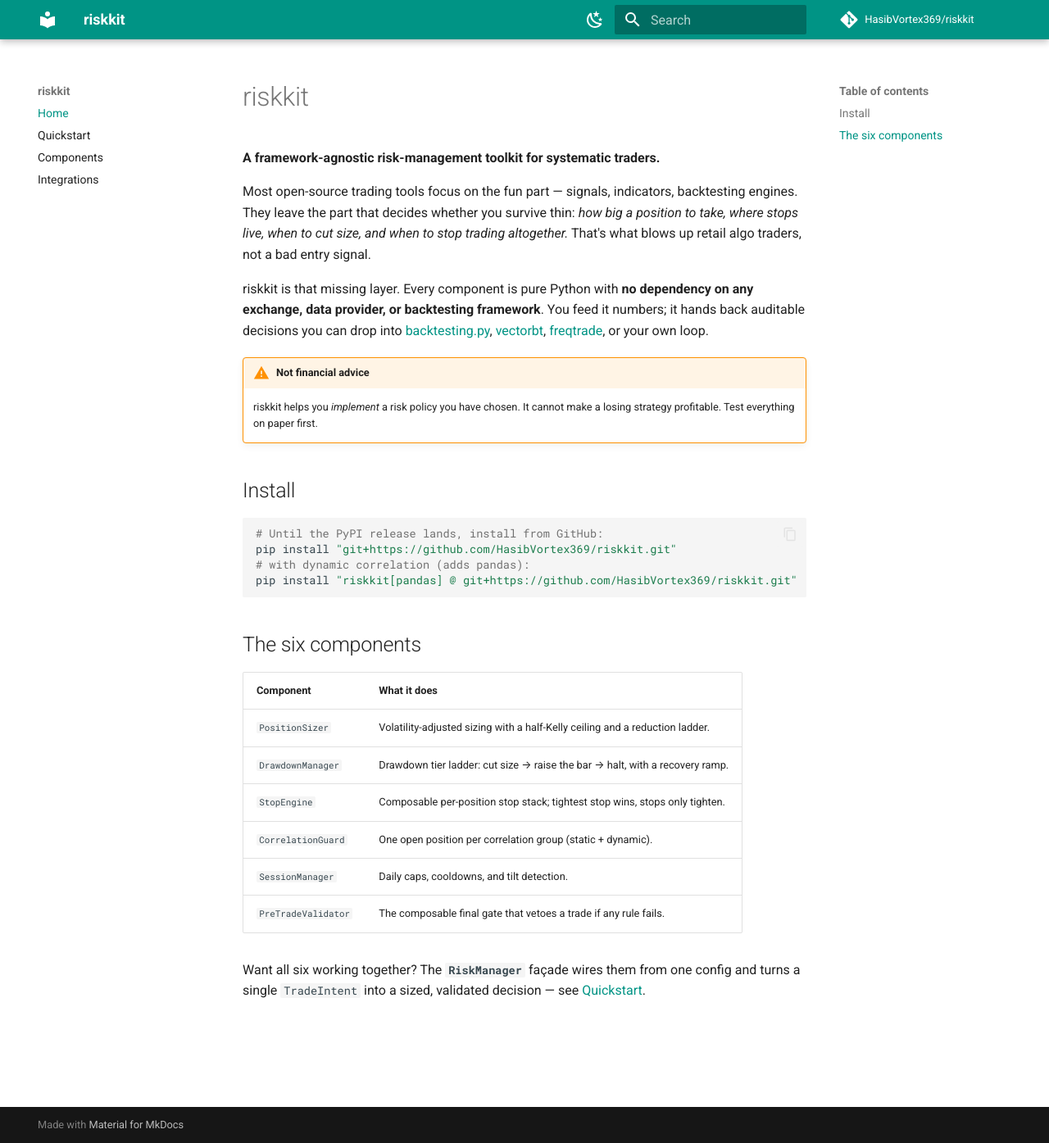
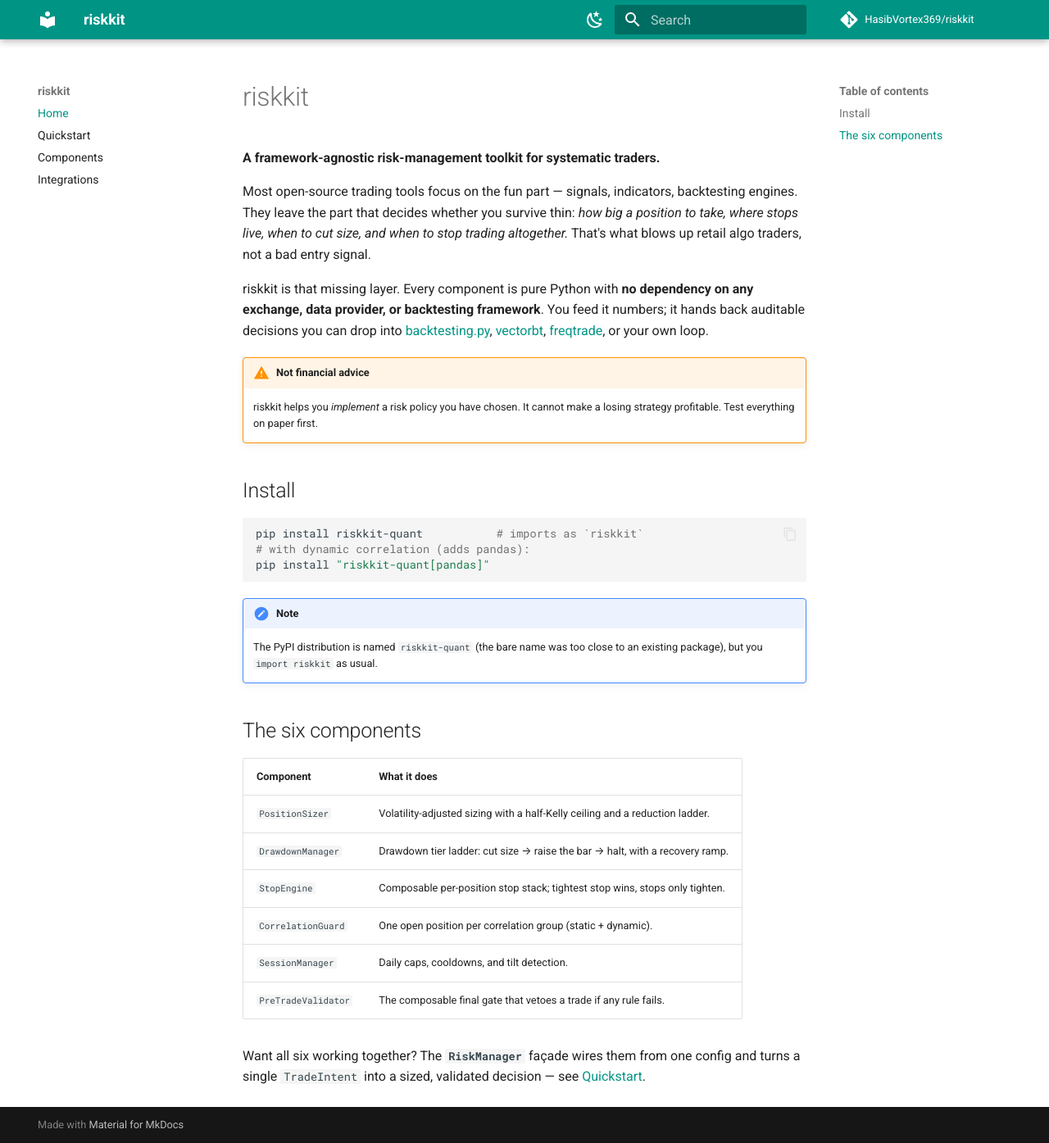
Before and after one commit to HasibDaddy/riskkit, an MkDocs documentation site: the page built from docs/index.md, in a window 1280 px wide and 1395 px high. Shown: the whole window at 82% size. Built offline with MkDocs 1.6.1 and Material for MkDocs 9.7.7, drawn with Linux system fonts in a browser that asks for light colours; comment, search, counter and statistics services are not loaded.

Commit message:
Fix stale install commands for riskkit-quant PyPI name; add PyPI badge
Docs and example still showed pre-PyPI git+ installs under the bare
'riskkit' name, which fails with a metadata name mismatch.

Co-Authored-By: Claude Fable 5 <noreply@anthropic.com>

````diff
--- a/docs/index.md
+++ b/docs/index.md
@@ -22,11 +22,14 @@ it numbers; it hands back auditable decisions you can drop into
 ## Install
 
 ```bash
-# Until the PyPI release lands, install from GitHub:
-pip install "git+https://github.com/HasibVortex369/riskkit.git"
+pip install riskkit-quant           # imports as `riskkit`
 # with dynamic correlation (adds pandas):
-pip install "riskkit[pandas] @ git+https://github.com/HasibVortex369/riskkit.git"
+pip install "riskkit-quant[pandas]"
 ```
+
+!!! note
+    The PyPI distribution is named `riskkit-quant` (the bare name was too close
+    to an existing package), but you `import riskkit` as usual.
 
 ## The six components
 
````
Also changed, not shown: README.md (+1 -0 lines), docs/integrations.md (+1 -1 lines), 1 other file.
